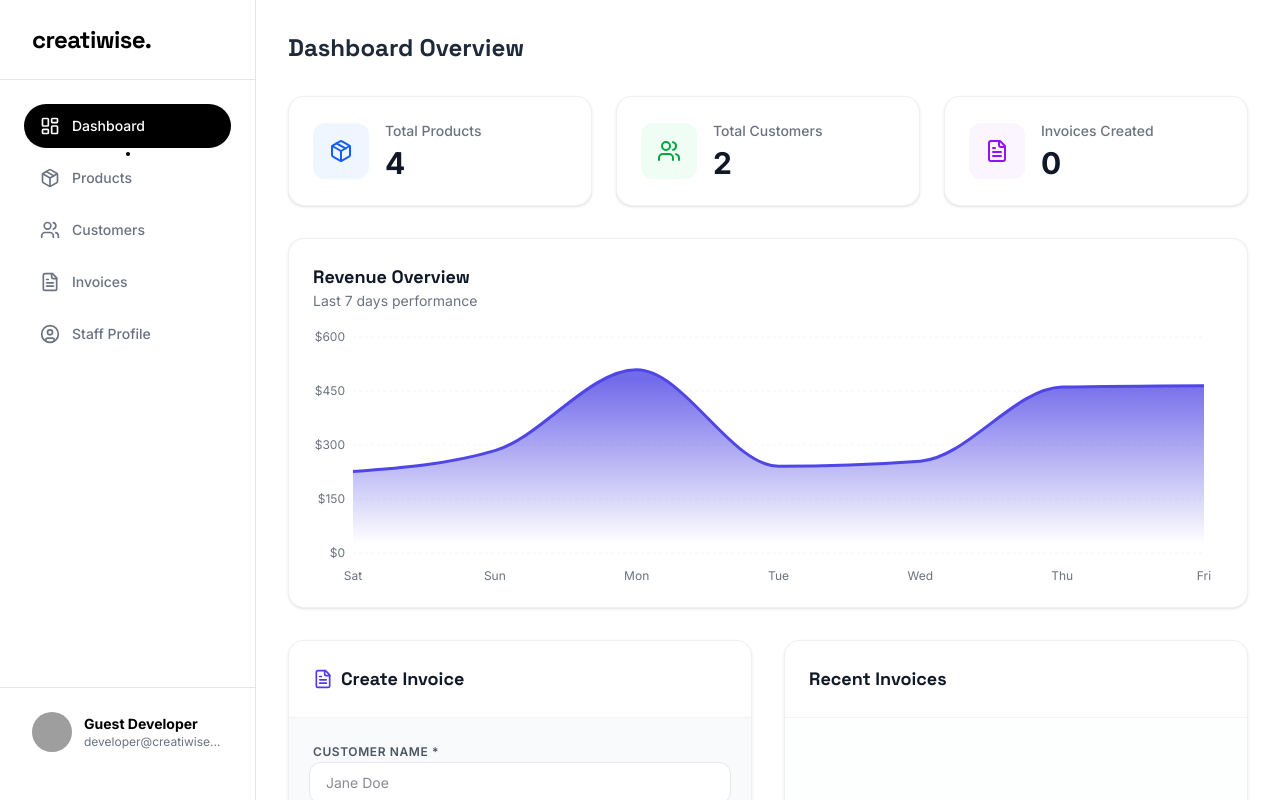
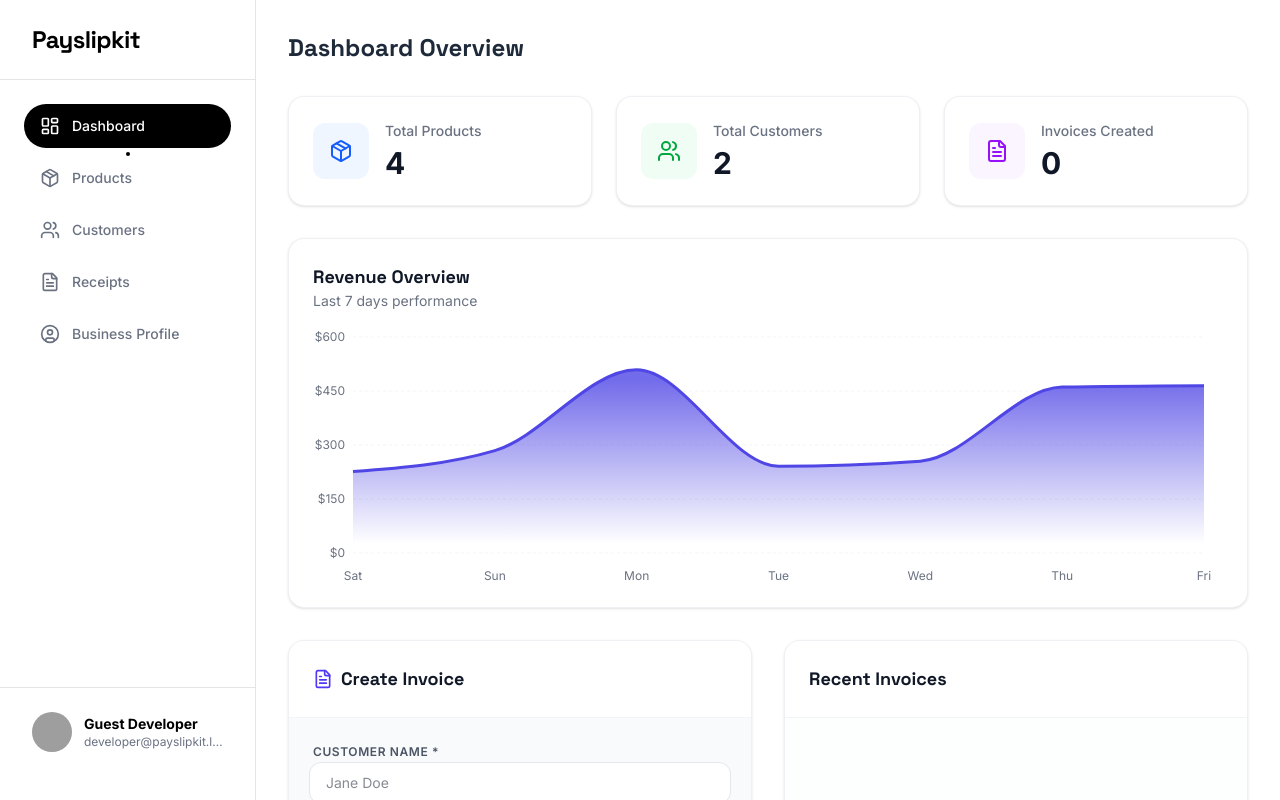
Before and after one commit to ankit2424/invoice-generator, a React (Vite) app: page / in a window 1280 px wide. Built offline with nearby package versions, Linux system fonts and the light colour scheme; grey boxes are pictures that could not be loaded.

Commit message:
Rebrand UI to Payslipkit - update login, sidebar and mobile header

```diff
--- a/src/App.tsx
+++ b/src/App.tsx
@@ -12,7 +12,7 @@ import { doc, onSnapshot, db } from './lib/db';
 export default function App() {
   const [user, setUser] = useState<any>({
     uid: 'dev-user-123',
-    email: 'developer@creatiwise.local',
+    email: 'developer@payslipkit.local',
     displayName: 'Guest Developer',
     photoURL: 'https://api.dicebear.com/7.x/bottts/svg?seed=developer'
   });
@@ -32,7 +32,7 @@ export default function App() {
         setUser((prevUser: any) => ({
           ...prevUser,
           displayName: data.name || prevUser.displayName,
-          email: data.email || prevUser.email || 'developer@creatiwise.local'
+          email: data.email || prevUser.email || 'developer@payslipkit.local'
         }));
       }
     });
@@ -64,8 +64,8 @@ export default function App() {
           className="bg-white p-10 rounded-[40px] border-2 border-black max-w-sm w-full text-center relative z-10 shadow-[8px_8px_0px_0px_rgba(0,0,0,1)]"
         >
           <div className="mb-8 mt-2">
-            <h1 className="text-4xl font-bold text-black tracking-tight mb-3 font-display uppercase">Invoicer</h1>
-            <p className="text-gray-600 text-sm leading-relaxed max-w-[250px] mx-auto">Create beautiful invoices, manage your clients and track products seamlessly.</p>
+            <h1 className="text-4xl font-bold text-black tracking-tight mb-3 font-display">Payslipkit</h1>
+            <p className="text-gray-600 text-sm leading-relaxed max-w-[250px] mx-auto">Quick payment receipts + daily sales record for local businesses.</p>
           </div>
 
           <button
@@ -115,7 +115,7 @@ export default function App() {
       {/* Sidebar (Desktop) */}
       <aside className="hidden md:flex w-64 bg-white border-r border-black/10 flex-col shrink-0">
         <div className="h-20 flex items-center px-8 border-b border-black/10">
-          <h1 className="text-2xl font-bold text-black tracking-tight font-display lowercase">creatiwise.</h1>
+          <h1 className="text-2xl font-bold text-black tracking-tight font-display">Payslipkit</h1>
         </div>
 
         <div className="p-6 flex flex-col space-y-2 flex-1 overflow-y-auto">
@@ -152,7 +152,7 @@ export default function App() {
           >
             {activeTab === 'invoices' && <motion.div layoutId="active-navIndicator" className="absolute left-1/2 -bottom-2 -translate-x-1/2 w-1 h-1 bg-black rounded-full" />}
             <FileText size={20} />
-            <span>Invoices</span>
+            <span>Receipts</span>
           </button>
 
           <button
@@ -161,7 +161,7 @@ export default function App() {
           >
             {activeTab === 'profile' && <motion.div layoutId="active-navIndicator" className="absolute left-1/2 -bottom-2 -translate-x-1/2 w-1 h-1 bg-black rounded-full" />}
             <UserCircle size={20} />
-            <span>Staff Profile</span>
+            <span>Business Profile</span>
           </button>
         </div>
 
@@ -188,7 +188,7 @@ export default function App() {
       <main className="flex-1 overflow-y-auto">
         {/* Mobile Header */}
         <div className="md:hidden bg-white border-b border-black/10 flex items-center justify-between px-6 sticky top-0 z-10" style={{ paddingTop: 'env(safe-area-inset-top, 0px)', minHeight: 'calc(4rem + env(safe-area-inset-top, 0px))' }}>
-          <h1 className="text-xl font-bold text-black tracking-tight font-display lowercase">creatiwise.</h1>
+          <h1 className="text-xl font-bold text-black tracking-tight font-display">Payslipkit</h1>
           {user.photoURL ? (
             <img src={user.photoURL} alt="Profile" className="w-8 h-8 rounded-full border border-black/10" referrerPolicy="no-referrer" />
           ) : (
```
